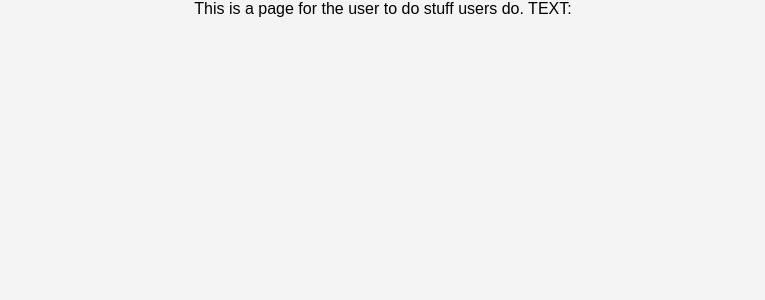
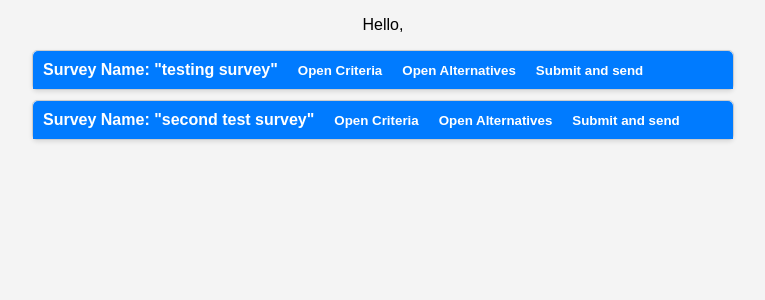
Before and after one commit to Polokratos/PodejmowanieDecyzji, a Next.js app in the folder web/: page /user in a window 1280 px wide. Shown: the top 300 px of the page, without its empty margins (257-1022 px from the left). Built offline with nearby package versions, Linux system fonts and the light colour scheme.

Commit message:
userpage

```diff
--- /dev/null
+++ b/web/components/drawer/SurveyBodyComponent.tsx
@@ -0,0 +1,38 @@
+import { useState } from "react"
+
+export class SurveyBodyComponentProps {
+    OptionOne : string | JSX.Element
+    OptionTwo : string | JSX.Element
+    Context?  : string | JSX.Element = "Context"
+    getNext?  : () => SurveyBodyComponentProps
+    getPrev?  : () => SurveyBodyComponentProps
+}
+
+export const SurveyBodyComponent = (props : SurveyBodyComponentProps) : JSX.Element => {
+
+    const [optionOne, setOptionOne] = useState(props.OptionOne)
+    const [optionTwo, setOptionTwo] = useState(props.OptionTwo)
+    const [context, setContext] = useState(props.Context)
+
+    return (
+        <div className="drawer-body">
+            <div className="drawer-body-row-center">
+                <div className="drawer-context">{context}</div>
+            </div>
+
+            <div className="drawer-body-row-center">
+                <div className="drawer-body-option">{optionOne}</div>
+                <div className="drawer-body-option">{optionTwo}</div>
+            </div>
+
+            <div className="drawer-body-row-sb">
+                <button className="drawer-body-button">{"<<<"}</button>
+                <div className="drawer-input-container">
+                    <a> input context</a>
+                    <input value={"Input placeholder"}></input>
+                </div>
+                <button className="drawer-body-button">{">>>"}</button>
+            </div>
+        </div>
+    )
+}
--- /dev/null
+++ b/web/components/drawer/SurveyComponent.tsx
@@ -0,0 +1,47 @@
+import { useState } from "react"
+import { SurveyBodyComponent, SurveyBodyComponentProps } from "./SurveyBodyComponent";
+
+
+class SurveyComponentProps {
+    surveyName? : string = "Unnamed Survey";
+
+}
+
+export const SurveyComponent = (props:SurveyComponentProps) : JSX.Element => {
+
+    const [isOpenAlternatives,setOpenAlternatives] = useState<boolean>(false);
+    const toggleOpenAlternatives = () => setOpenAlternatives(!isOpenAlternatives);
+
+    const [isOpenCriteria,setOpenCriteria] = useState<boolean>(false);
+    const toggleOpenCriteria = () => setOpenCriteria(!isOpenCriteria);
+
+    const submit = () => {
+        console.log("Submitted");
+    }
+
+    const Header = (
+        <div className="drawer-header">
+            <div className="drawer-header-content">
+                Survey Name: "{props.surveyName}"
+            </div>
+            <button className="drawer-header-button" onClick={toggleOpenCriteria}>
+                {isOpenCriteria ? 'Close ' : 'Open '}Criteria
+            </button>
+            <button className="drawer-header-button" onClick={toggleOpenAlternatives}>
+                {isOpenAlternatives ? 'Close ' : 'Open '}Alternatives
+            </button>
+            <button className="drawer-header-button" onClick={submit}>
+                Submit and send
+            </button>
+        </div>
+    );
+
+    return (
+    <div className="drawer">
+        {Header}
+        {isOpenAlternatives && <SurveyBodyComponent OptionOne="alt 1" OptionTwo="alt2" Context="Alternative context"></SurveyBodyComponent>}
+        {isOpenAlternatives && isOpenCriteria && <div className="drawer-delimiter"></div>}
+        {isOpenCriteria && <SurveyBodyComponent OptionOne="kryt 1" OptionTwo="kryt 2" Context="Criterium context"></SurveyBodyComponent>}
+    </div>
+    );
+}
--- a/web/pages/user.tsx
+++ b/web/pages/user.tsx
@@ -1,6 +1,7 @@
 //user.html
 import { useRouter } from "next/router";
 import { useState } from "react";
+import { SurveyComponent } from "../components/drawer/SurveyComponent";
 
 
 const UserPage = () => {
@@ -12,8 +13,9 @@ const UserPage = () => {
 
     return (
     <div>
-        This is a page for the user to do stuff users do.
-        TEXT: {getPayload()}
+        <p>Hello, {getPayload()}</p>
+        <SurveyComponent surveyName="testing survey"/>
+        <SurveyComponent surveyName="second test survey"/>
     </div>
     );
 }
--- a/web/styles.css
+++ b/web/styles.css
@@ -42,3 +42,111 @@ input[type="submit"] {
     padding: 10px 20px;
     cursor: pointer;
 }
+
+/* CSS for the survey header*/
+
+.drawer {
+    max-width: 700px;
+    margin: 10px auto;
+    border: 1px solid #ccc;
+    border-radius: 5px;
+    background-color: #fff;
+    box-shadow: 0 2px 4px rgba(0, 0, 0, 0.1);
+}
+
+.drawer-header {
+    display: flex;
+    flex-direction: row;
+    flex-wrap: nowrap;
+    justify-content: flex-start;
+    align-items: center;
+    background-color: #007BFF;
+    color: #fff;
+    border-top-left-radius: 5px;
+    border-top-right-radius: 5px;
+    font-weight: bold;
+}
+
+.drawer-header-content,
+.drawer-header-button {
+
+    border-color: black;
+    border-radius: 2px;
+    color: #fff;
+    background: none;
+    border: none;
+    cursor: pointer;
+    padding: 10px;
+    font-weight: bold;
+}
+
+.drawer-delimiter {
+    background-color: #ccc;
+    min-height: 5px;
+    max-height: 5px;
+
+}
+
+.drawer-header-button:hover {
+  text-decoration: underline;
+  background-color: #0050a7;
+}
+
+.additional-fields {
+  margin-right: 10px;
+}
+
+/* CSS for survey body*/
+
+.drawer-body {
+    padding: 5px;
+    display: flex;
+    flex-direction: column;
+    justify-content: center;
+    background-color: #eee;
+    border-bottom-left-radius: 5px;
+    border-bottom-right-radius: 5px;
+    gap: 10px;
+}
+
+.drawer-body-row-sb,
+.drawer-body-row-center {
+    display: flex;
+    flex-direction: row;
+    flex: auto;
+    gap: 20px;
+}
+
+.drawer-body-row-sb {
+    justify-content: space-between;
+}
+.drawer-body-row-center {
+    justify-content: center;
+}
+
+.drawer-body-button,
+.drawer-body-option {
+    border: 1px solid;
+    border-radius: 5px;
+}
+
+.drawer-body-button {
+    background-color: #007BFF;
+    color: #fff;
+}
+
+.drawer-body-button:hover {
+    background-color: #0050a7;
+}
+
+.drawer-body-option {
+    background-color: #fff;
+    flex : auto;
+}
+
+.drawer-input-container {
+    display: flex;
+    flex-direction: column;
+    justify-content: center;
+    gap: 5px;
+}
```
Also changed, not shown: web/pages/index.tsx (+8 -5 lines), 2 other files (tests, documents, lock files or other folders).
